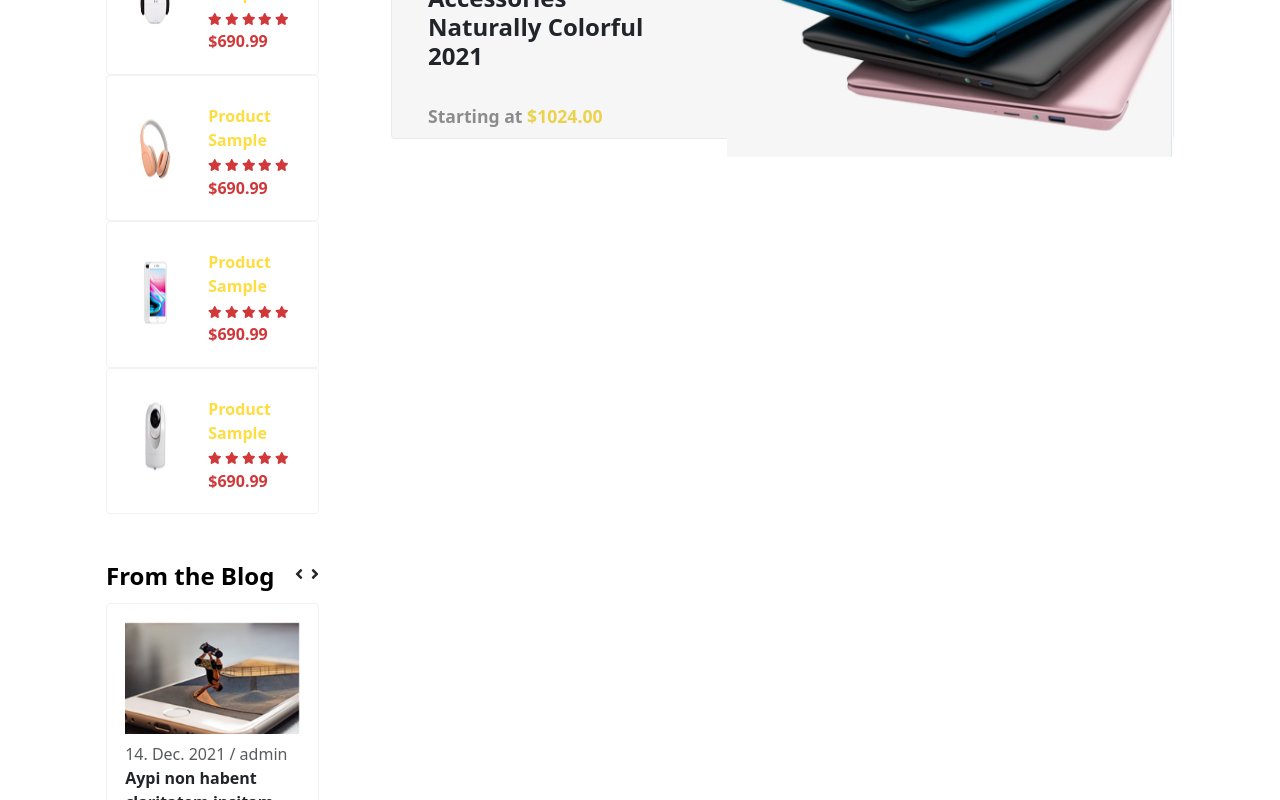
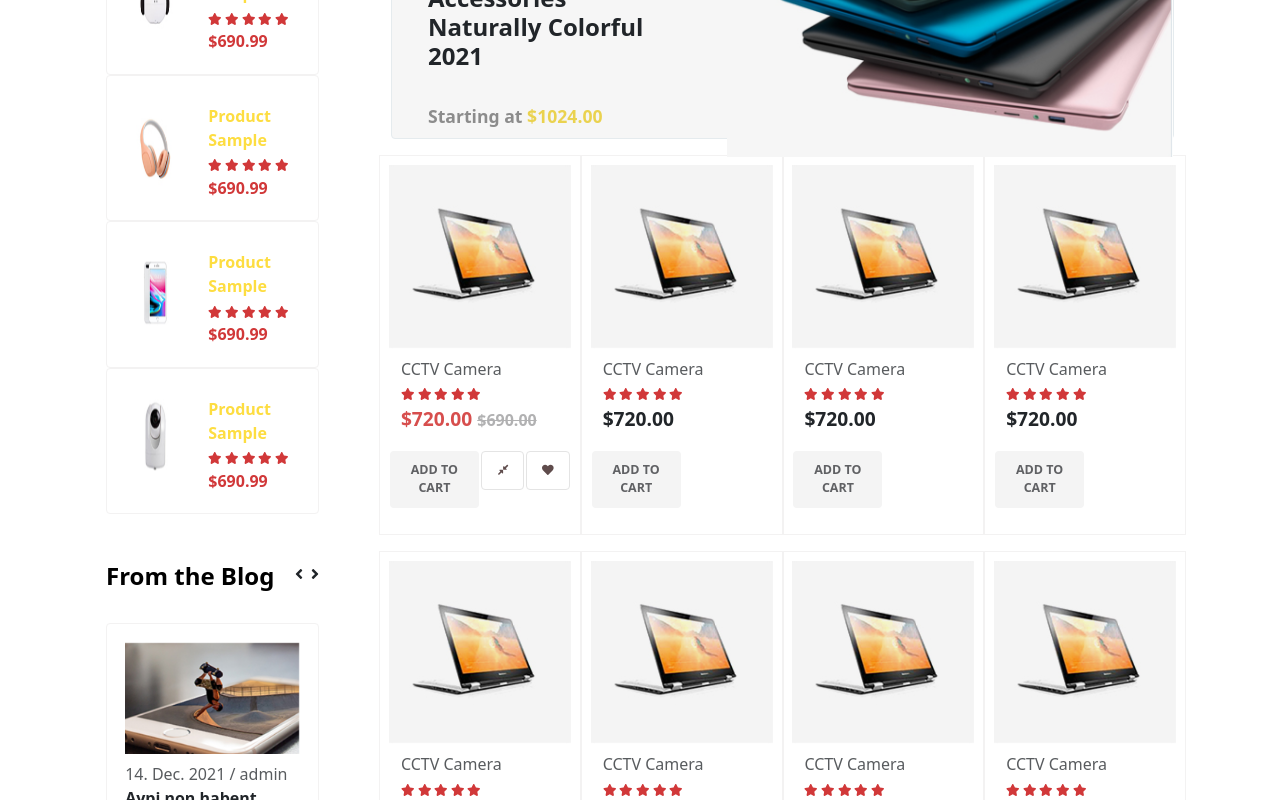
Before and after one commit to siam88/ecom_landing_page_demo, a React (Create React App) app: page / in a window 1280 px wide. Shown: the part 1300-2100 px from the top of the page. Built offline with nearby package versions, Linux system fonts and the light colour scheme.

Commit message:
#10 is still on going .Productlist added below banner and in side of latest product

```diff
--- a/src/components/blogs/Blogs.jsx
+++ b/src/components/blogs/Blogs.jsx
@@ -9,7 +9,7 @@ const Blogs = () => {
     return <>
         <Container className="mt-5">
             <Row>
-                <Col xs={12} md={12} sm={12} lg={12} className="mb-1" >
+                <Col xs={12} md={12} sm={12} lg={12} className="mb-4" >
                     <h4 style={{ float: "left", color: "black", fontWeight: "600", border: "none" }}>
                         From the Blog
                     </h4>
--- /dev/null
+++ b/src/components/product/product/Product.jsx
@@ -0,0 +1,54 @@
+import React from 'react';
+import { Row, Col, Container } from 'react-bootstrap'
+import { FontAwesomeIcon } from '@fortawesome/react-fontawesome'
+import { faAngleLeft, faAngleRight, faStar, faCompressAlt, faHeart } from '@fortawesome/free-solid-svg-icons'
+
+import './Product.css'
+const Product = (props) => {
+    return <>
+
+
+        <div className="row mt-3" style={{ border: "1px solid #f3f2f2", padding: "5%"}}>
+            <div className="col-lg-12 col-md-12 col-sm-12 col-xs-12 col-12 text-right " style={{padding:"0%"}}>
+                <img src={props.product.img} alt="sans" height="100%" width="100%" />
+            </div>
+            <div className="col-lg-12 col-md-12 col-sm-12 col-xs-12 col-12  mt-2">
+                <span className="card-subtitle" style={{ color: "$888891", opacity: "0.75", }}>
+                    CCTV Camera
+                </span> <br />
+                <span style={{ fontSize: "0.75rem", color: "#D13839" }}>
+                    <span> <FontAwesomeIcon icon={faStar} /></span>
+                    <span> <FontAwesomeIcon icon={faStar} /></span>
+                    <span> <FontAwesomeIcon icon={faStar} /></span>
+                    <span> <FontAwesomeIcon icon={faStar} /></span>
+                    <span> <FontAwesomeIcon icon={faStar} /></span>
+                </span><br />
+                <span className="card-title " style={{ fontWeight: "700" }}>
+                    {props.product && props.product.discountPrice ?
+                        <>
+                            <span style={{ color: "#D74E4D", fontSize: "1.2rem" }}> ${props.product.discountPrice} </span> <span style={{ fontSize: "1rem", color: "#656567", opacity: "0.5" }}>  <s> ${props.product.price}</s></span>
+                        </> :
+                        <span style={{  fontSize: "1.2rem" }}>
+                           ${props.product.price}
+                        </span>}
+                </span>
+
+            </div>
+
+                <div className="col-lg-6 col-md-6 col-sm-12 col-xs-12 col-12  mt-3 mb-3 " style={{ padding: "1px "  }}>
+                    <button type="button" class="btn btn-secondary" style={{paddingTop:"10px",paddingBottom:"10px", fontSize: "0.78rem", background: "#F4F4F4", border: "none", color: "#606164", fontWeight: "600" }}>ADD TO CART</button>
+                </div>
+
+               {props.serial==4|| props.serial==0?<> <div className="col-lg-3 col-md-3 col-sm-6 col-xs-6 col-6   mt-3 mb-3" style={{ padding: "1px" }}>
+                    <button type="button" class="btn " style={{ paddingTop:"10px",paddingBottom:"10px",fontSize: "0.73rem", width: "100%", border: "1px solid #e4e4e4", textAlign: "center", color: "#5f4c4c" }}><FontAwesomeIcon icon={faCompressAlt} /></button>
+                </div>
+                <div className="col-lg-3 col-md-3 col-sm-6 col-xs-6 col-6  mt-3 mb-3" style={{ padding: "1px" }}>
+                    <button type="button" class="btn " style={{ paddingTop:"10px",paddingBottom:"10px",fontSize: "0.73rem", width: "100%", border: "1px solid #e4e4e4", textAlign: "center", color: "#5f4c4c" }}><FontAwesomeIcon icon={faHeart} /></button>
+                </div></>:null}
+
+        </div>
+
+
+    </>
+}
+export default Product
--- a/src/containers/landingPage/LandingPage.jsx
+++ b/src/containers/landingPage/LandingPage.jsx
@@ -6,7 +6,8 @@ import ProductsRecentlyView from '../../components/product/productsRecentlyView/
 import ProductLatest from '../../components/product/productLatest/productLatest';
 import Blogs from '../../components/blogs/Blogs';
 import AddBanner from '../../components/addBanner/AddBanner';
-
+import Product from '../../components/product/product/Product'
+import {products} from '../../data'
 
 const LandingPage = () => {
     return <Container>
@@ -26,6 +27,16 @@ const LandingPage = () => {
             </Col>
             <Col xs={12} md={8} sm={12} lg={9} >
                 <AddBanner />
+                <Container>
+                    <Row>
+                        {products.map((e,i)=>{
+                            return  <Col xs={6} md={6} sm={6} lg={3} >
+                            <Product product={e} serial={i} key={i}/>
+                        </Col>
+                        })}
+
+                    </Row>
+                </Container>
             </Col>
         </Row>
     </Container>
--- a/src/data.jsx
+++ b/src/data.jsx
@@ -16,6 +16,8 @@ import ps4 from './assets/ps4.PNG'
 import blog from './assets/blog.PNG'
 
 import addBanner from './assets/addBanner.PNG'
+
+import p1 from './assets/p1.PNG'
 
 export const featureProductData = [
     {
@@ -100,7 +102,7 @@ export const latestProducts = [
 
 export const blogs = [
     {
-        date:"14. Dec. 2021",
+        date: "14. Dec. 2021",
         title: "Aypi non habent claritatem insitam",
         desc: "It is a long established fact that a reader will be distracted eget velit. Donec ac tempus ante",
         img: blog,
@@ -110,10 +112,75 @@ export const blogs = [
 
 export const offeraddBanner = [
     {
-        discount:"20",
+        discount: "20",
         title: "Accessories Naturally Colorful 2021",
         price: "1024.00",
         img: addBanner,
 
     },
 ]
+
+export const products = [
+    {
+        id:"1",
+        title: "CCTV Camera",
+        rating: 5,
+        price: '690.00',
+        discountPrice: "720.00",
+        img: p1,
+        productType: "SALE"
+    },
+    {
+        id:"2",
+        title: "N5000 Laptop",
+        rating: 5,
+        price: '720.00',
+        img: p1,
+    },
+    {
+        id:"3",
+        title: "Anker SoundCore Life Q20",
+        rating: 5,
+        price: '720.00',
+        img: p1,
+        productType: "SALE"
+    },
+    {
+        id:"4",
+        title: "40' Vikan HD ULTA",
+        rating: 5,
+        price: '720.00',
+        img: p1,
+        productType: "NEW"
+    },
+    {
+        id:"5",
+        title: "CCTV Camera",
+        rating: 5,
+        price: '690.00',
+        discountPrice: "720.00",
+        img: p1,
+    },
+    {
+        id:"6",
+        title: "N5000 Laptop",
+        rating: 5,
+        price: '720.00',
+        img: p1,
+    },
+    {
+        id:"7",
+        title: "Anker SoundCore Life Q20",
+        rating: 5,
+        price: '720.00',
+        img: p1,
+    },
+    {
+        id:"8",
+        title: "40' Vikan HD ULTA",
+        rating: 5,
+        price: '720.00',
+        img: p1,
+        productType: "NEW"
+    },
+]
```
Also changed, not shown: src/assets/p1.PNG (added), src/components/product/product/Product.css (added).
